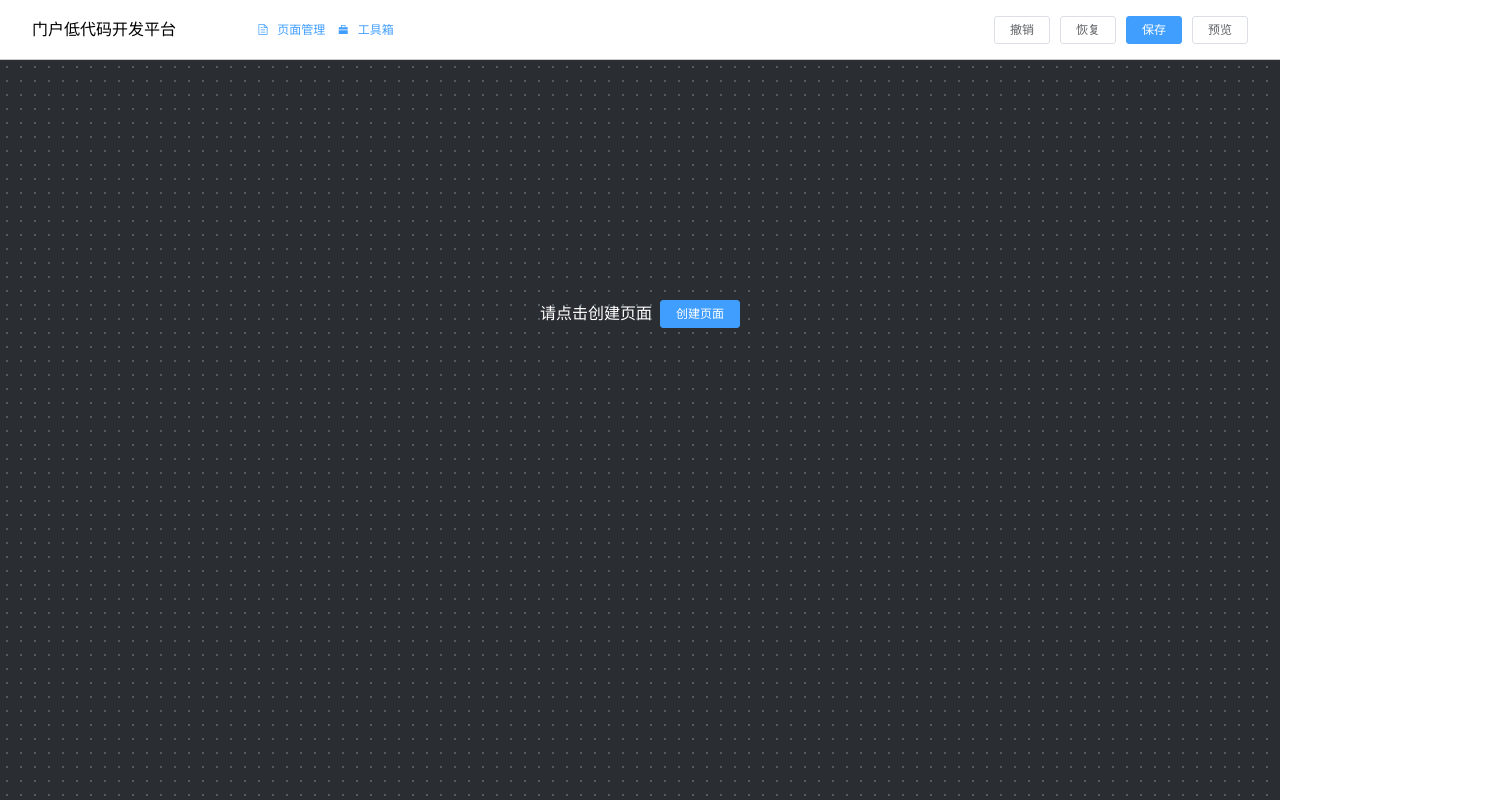
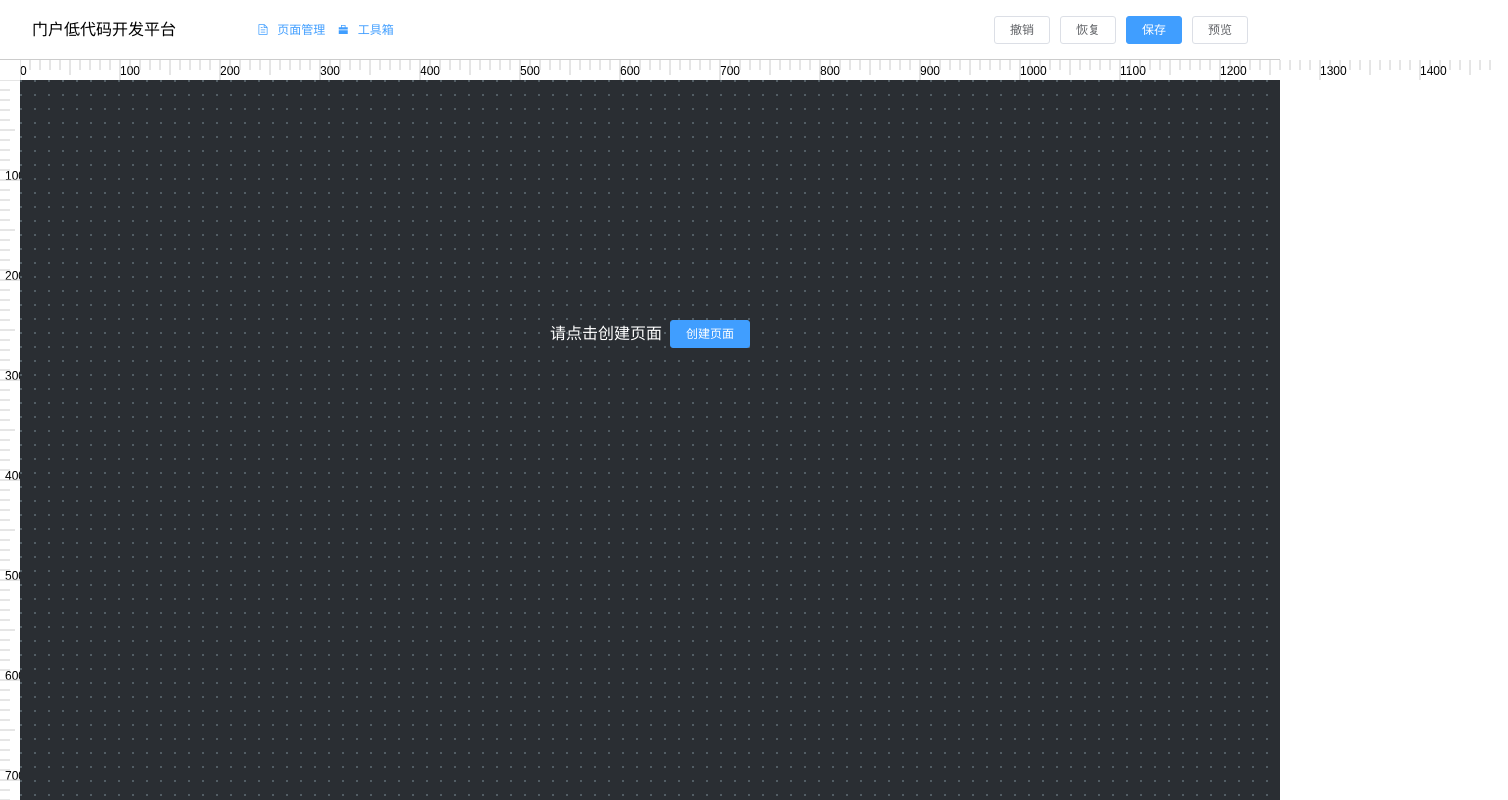
Before and after one commit to iJay/drag-ele-demo, a Vue app: page / in a window 1280 px wide. Shown: the top 800 px of the page, 1508 px wide, since content can reach past the window. Built offline with nearby package versions, Linux system fonts and the light colour scheme.

Commit message:
feat: 增加标尺功能

```diff
--- a/src/components/container/MainContainer.vue
+++ b/src/components/container/MainContainer.vue
@@ -45,7 +45,7 @@ export default {
 .main-container {
   width: 100%;
   margin: 0 auto;
-  min-height: calc(100vh - 63px);
+  min-height: calc(100vh - 83px);
   height: auto;
   background-color: #f5f5f5;
   border: 1px solid #e0e0e0;
--- a/src/views/HomeView.vue
+++ b/src/views/HomeView.vue
@@ -22,6 +22,12 @@
       </div>
     </div>
     <div class="main-content">
+      <div class="h-rule">
+        <canvas id="h-rule-canvas" width="1488" height="20"></canvas>
+      </div>
+      <div class="v-rule">
+        <canvas id="v-rule-canvas" width="20" height="990"></canvas>
+      </div>
       <HomeEditor />
     </div>
   </div>
@@ -33,6 +39,68 @@ export default {
   name: "HomeView",
   components: {
     HomeEditor,
+  },
+  mounted() {
+    this.drawHRule();
+    this.drawVRule();
+  },
+  methods: {
+    drawHRule() {
+      // 水平标尺 标尺长度是元素宽度 平均分成N个100像素长度，每个100像素长度的标尺间隔为10像素
+      const hRuleCanvas = document.getElementById("h-rule-canvas");
+      const hRuleCtx = hRuleCanvas.getContext("2d");
+      const hRuleLength = hRuleCanvas.width;
+      const hRuleInterval = 10;
+      const hRuleCount = hRuleLength / hRuleInterval;
+      hRuleCtx.strokeStyle = "#ccc";
+      hRuleCtx.lineWidth = 1;
+      hRuleCtx.beginPath();
+      for (let i = 0; i < parseInt(hRuleCount); i++) {
+        // 如果是10的倍数，画长一点的标尺 并且标注数字
+        if (i % 10 === 0) {
+          hRuleCtx.moveTo(i * hRuleInterval, 0);
+          hRuleCtx.lineTo(i * hRuleInterval, 20);
+          hRuleCtx.font = "12px Arial";
+          hRuleCtx.fillStyle = "#000";
+          hRuleCtx.fillText(i * hRuleInterval, i * hRuleInterval, 15);
+        } else if (i % 5 === 0) {
+          hRuleCtx.moveTo(i * hRuleInterval, 0);
+          hRuleCtx.lineTo(i * hRuleInterval, 15);
+        } else {
+          hRuleCtx.moveTo(i * hRuleInterval, 0);
+          hRuleCtx.lineTo(i * hRuleInterval, 10);
+        }
+      }
+      hRuleCtx.stroke();
+    },
+    drawVRule() {
+      // 垂直标尺 标尺长度是元素高度 平均分成N个100像素长度，每个100像素长度的标尺间隔为10像素
+      const vRuleCanvas = document.getElementById("v-rule-canvas");
+      const vRuleCtx = vRuleCanvas.getContext("2d");
+      const vRuleLength = vRuleCanvas.height;
+      const vRuleInterval = 10;
+      const vRuleCount = vRuleLength / vRuleInterval;
+      vRuleCtx.strokeStyle = "#ccc";
+      vRuleCtx.lineWidth = 1;
+      vRuleCtx.beginPath();
+      for (let i = 0; i < parseInt(vRuleCount); i++) {
+        // 如果是10的倍数，画长一点的标尺 并且标注数字
+        if (i % 10 === 0) {
+          vRuleCtx.moveTo(0, i * vRuleInterval);
+          vRuleCtx.lineTo(20, i * vRuleInterval);
+          vRuleCtx.font = "12px Arial";
+          vRuleCtx.fillStyle = "#000";
+          vRuleCtx.fillText(i * vRuleInterval, 5, i * vRuleInterval);
+        } else if (i % 5 === 0) {
+          vRuleCtx.moveTo(0, i * vRuleInterval);
+          vRuleCtx.lineTo(15, i * vRuleInterval);
+        } else {
+          vRuleCtx.moveTo(0, i * vRuleInterval);
+          vRuleCtx.lineTo(10, i * vRuleInterval);
+        }
+      }
+      vRuleCtx.stroke();
+    },
   },
 };
 </script>
@@ -76,6 +144,31 @@ export default {
   .main-content {
     flex: 1;
     background: url("@/assets/bg-canvas.png");
+    position: relative;
+    box-sizing: border-box;
+    padding: 20px 0 0 20px;
+
+    .h-rule {
+      position: absolute;
+      top: 0;
+      left: 0;
+      width: 100%;
+      height: 20px;
+      background: #fff;
+      box-sizing: border-box;
+      padding-left: 20px;
+    }
+
+    .v-rule {
+      position: absolute;
+      top: 0;
+      left: 0;
+      width: 20px;
+      height: 100%;
+      background: #fff;
+      box-sizing: border-box;
+      padding-top: 20px;
+    }
   }
 }
 </style>
```
